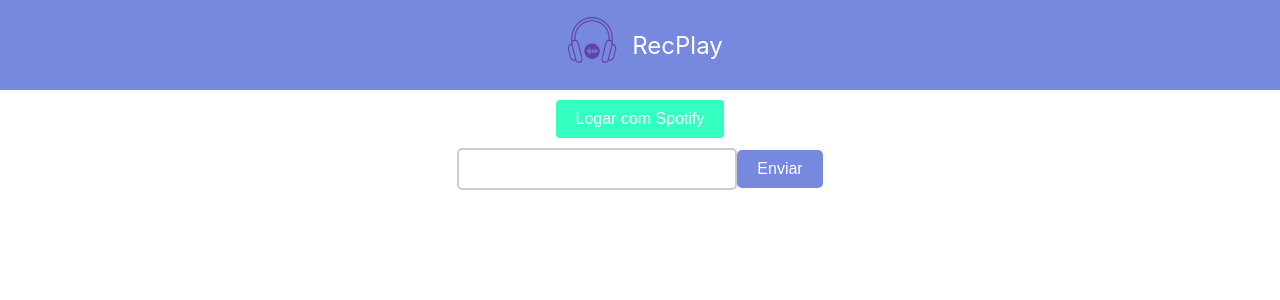
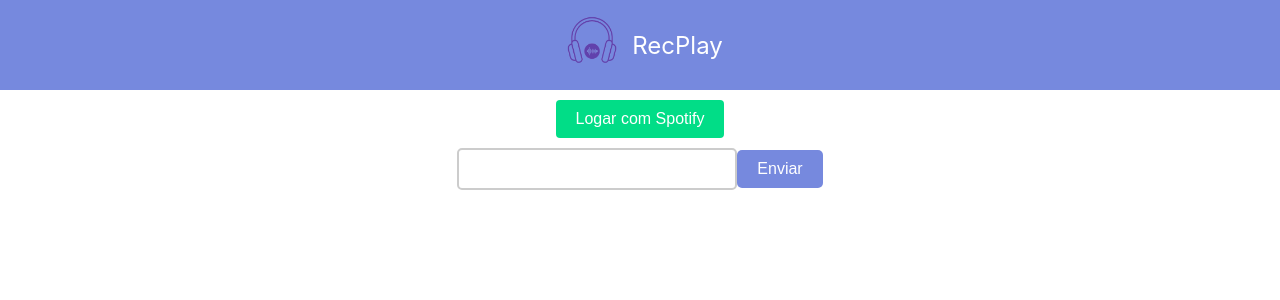
Before and after one commit to mxlysb/pln-project, a React (Create React App) app in the folder my-app/: page / in a window 1280 px wide. In both pictures the pointer is over the button "Logar com Spotify". Shown: the top 300 px of the page. Built offline with nearby package versions, Linux system fonts and the light colour scheme.

Commit message:
atualização botão

```diff
--- a/my-app/src/App.css
+++ b/my-app/src/App.css
@@ -39,6 +39,10 @@ span {
   cursor: pointer; /* Transforme o cursor em uma mãozinha quando passar por cima */
   display: inline-block; /* Faça o botão se comportar como um bloco inline */
   margin: 10px; /* Margem ao redor do botão (ajuste conforme necessário) */
+}
+.custom-button:hover {
+  background-color: #01DD87;
+
 }
 
 .link-button {
```
